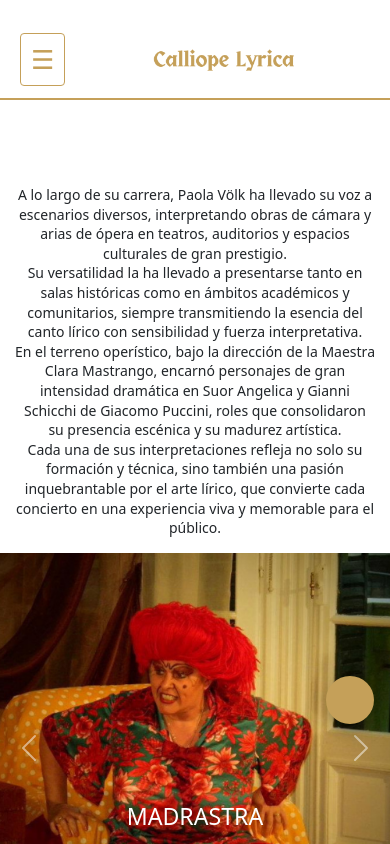
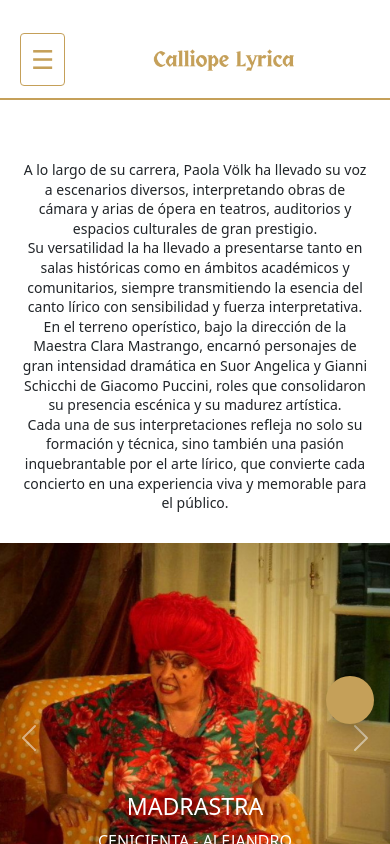
Before and after one commit to NataliaSethson/CalliopeLyrica, a React (Vite) app: page /informacion in a window 390 px wide. Shown: the top 844 px of the page. Built offline with nearby package versions, Linux system fonts and the light colour scheme; some icons are missing.

Commit message:
cambios componente informacion, responsive

```diff
--- a/src/componentes/Informacion/Informacion.css
+++ b/src/componentes/Informacion/Informacion.css
@@ -4,8 +4,7 @@
   font-size: 23px;
   text-align: center;
   justify-content: center;
-  margin-top: 50px;
-  margin-bottom: 80px;
+  margin-bottom: 100px;
   line-height: 1.4;
   word-wrap: break-word;
   max-width: 1200px;
@@ -15,7 +14,7 @@
 }
 
 .divInf {
-  margin-top: 50px;
+  margin-top: 20px;
   display: flex;
   flex-direction: column;
   align-items: center;
@@ -30,14 +29,16 @@
 
 @media (max-width: 1580px) {
   .titlInf {
-    margin: 15px;
+    margin: 20px;
     font-size: 16px;
+    margin-bottom: 30px !important;
   }
 }
 
 @media (max-width: 530px) {
   .titlInf {
-    margin: 15px;
+    margin: 20px;
     font-size: 14px;
+    margin-bottom: 30px !important;
   }
 }
```
